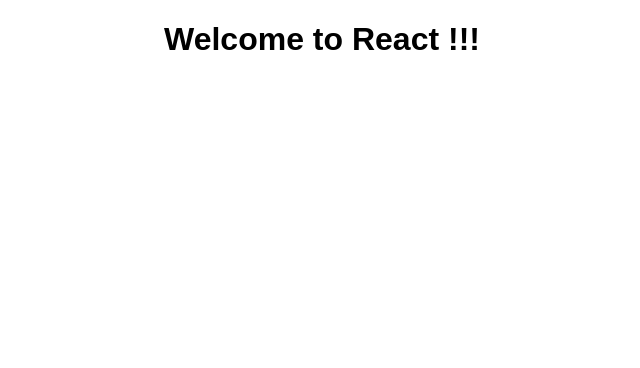
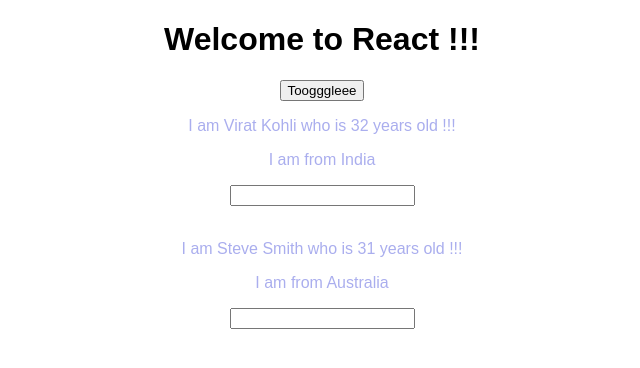
Before and after one commit to milindsahoo329/basics-reactjs, a React (Create React App) app: page / in a window 1280 px wide. Shown: the top 368 px of the page, without its empty margins (318-958 px from the left). Built offline with nearby package versions, Linux system fonts and the light colour scheme.

Commit message:
understand basic components

```diff
--- a/src/App.js
+++ b/src/App.js
@@ -1,13 +1,53 @@
 import React, { Component } from 'react';
 import './App.css';
+import Person from './Person/Person';
 
 class App extends Component {
+
+  state = {
+    persons: [
+      {name : "Virat Kohli", age:32},
+      {name : "Steve Smith", age:31}
+    ]
+  }
+
+  toggleHandler = (newName) => {
+    console.log("Was clicked!!");
+    this.setState({
+      persons: [
+        {name : newName, age:32},
+        {name : "Steve Smith", age:31}
+      ]
+    });
+  }
+
+  onChangeHandler = (event) => {
+    console.log("Was clicked!!");
+    this.setState({
+      persons: [
+        {name : "Virat Kohli", age:32},
+        {name : event.target.value, age:31}
+      ]
+    });
+  }
+
   render() {
     return (
       <div className="App">
-
         <h1 className="App-title">Welcome to React !!!</h1>
-
+        <button onClick={this.toggleHandler}>Toogggleee</button>
+        <Person
+          name={this.state.persons[0].name}
+          age={this.state.persons[0].age}
+          click={() => this.toggleHandler('Viiirrrrat')}
+        >India</Person>
+        <br />
+        <Person
+          name={this.state.persons[1].name}
+          age={this.state.persons[1].age}
+          click={this.toggleHandler.bind(this,"Viraaaaat")}
+          changed={this.onChangeHandler}
+        >Australia</Person>
       </div>
     );
   }
--- /dev/null
+++ b/src/Person/Person.css
@@ -0,0 +1,6 @@
+.Person {
+    width: 60%;
+    margin: auto;
+    text-align: center;
+    color: #aaaeee;
+}
--- /dev/null
+++ b/src/Person/Person.js
@@ -0,0 +1,15 @@
+import React from 'react';
+import './Person.css';
+
+const person = (props) => {
+    // return <p1>I am {props.name} who is {props.age} years old !!!</p1>;
+    return (
+        <div className="Person">
+            <p onClick={props.click}>I am {props.name} who is {props.age} years old !!!</p>
+            <p>I am from {props.children}</p>
+            <input type="text" onChange={props.changed} value={props.value}/>
+        </div>
+    )
+}
+
+export default person;
```
